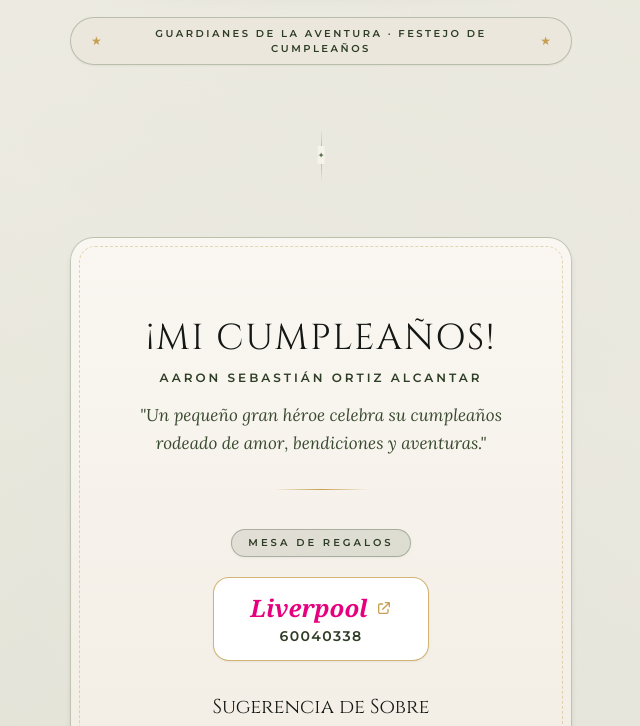
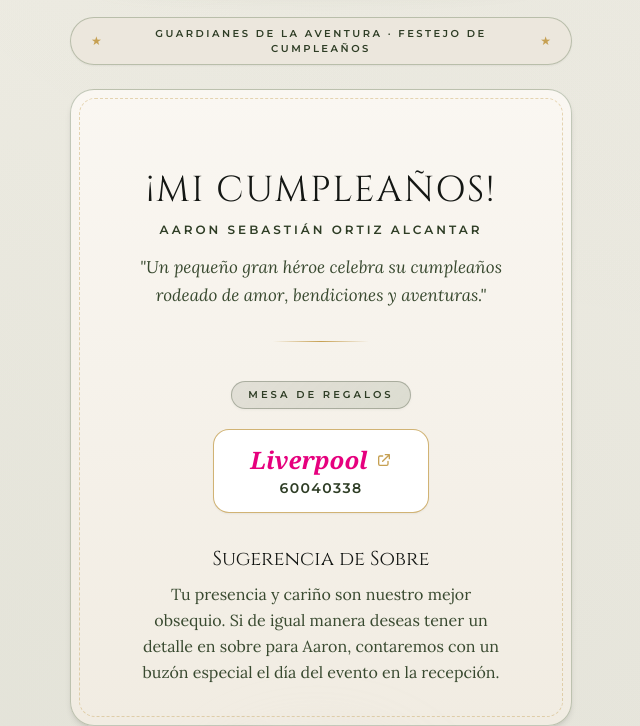
Before and after one commit to JCCJN04/bautizoaaronortiz, a website: page index.html in a window 1280 px wide. Shown: the part 2575-3301 px from the top of the page, without its empty margins (319-959 px from the left). Drawn offline with nearby package versions, Linux system fonts and the light colour scheme.

Commit message:
Remove divider and compact space between heroes diorama and birthday card

```diff
--- a/index.html
+++ b/index.html
@@ -552,13 +552,11 @@
       </div>
     </section>
 
-    <div class="hairline-v reveal"></div>
-
     <!-- ============================================================= -->
     <!-- 5. APARTADO ESPECIAL: CUMPLEAÑOS & MESA DE REGALOS            -->
     <!-- (Estética Botánica de Terciopelo, Mármol Cálido y Cuento)     -->
     <!-- ============================================================= -->
-    <section class="reveal relative overflow-hidden rounded-3xl border border-[#5A6F4E]/35 shadow-md bg-gradient-to-b from-[#FAF7F2] to-[#F1ECE2] p-6 sm:p-10 text-center space-y-8 mt-8 mb-4">
+    <section class="reveal relative overflow-hidden rounded-3xl border border-[#5A6F4E]/35 shadow-md bg-gradient-to-b from-[#FAF7F2] to-[#F1ECE2] p-6 sm:p-10 text-center space-y-8 !mt-4 mb-4">
 
       <!-- Marco interior litúrgico con pespunte oro -->
       <div class="absolute inset-2 border border-dashed border-[#C6A052]/40 rounded-2xl pointer-events-none"></div>
```
